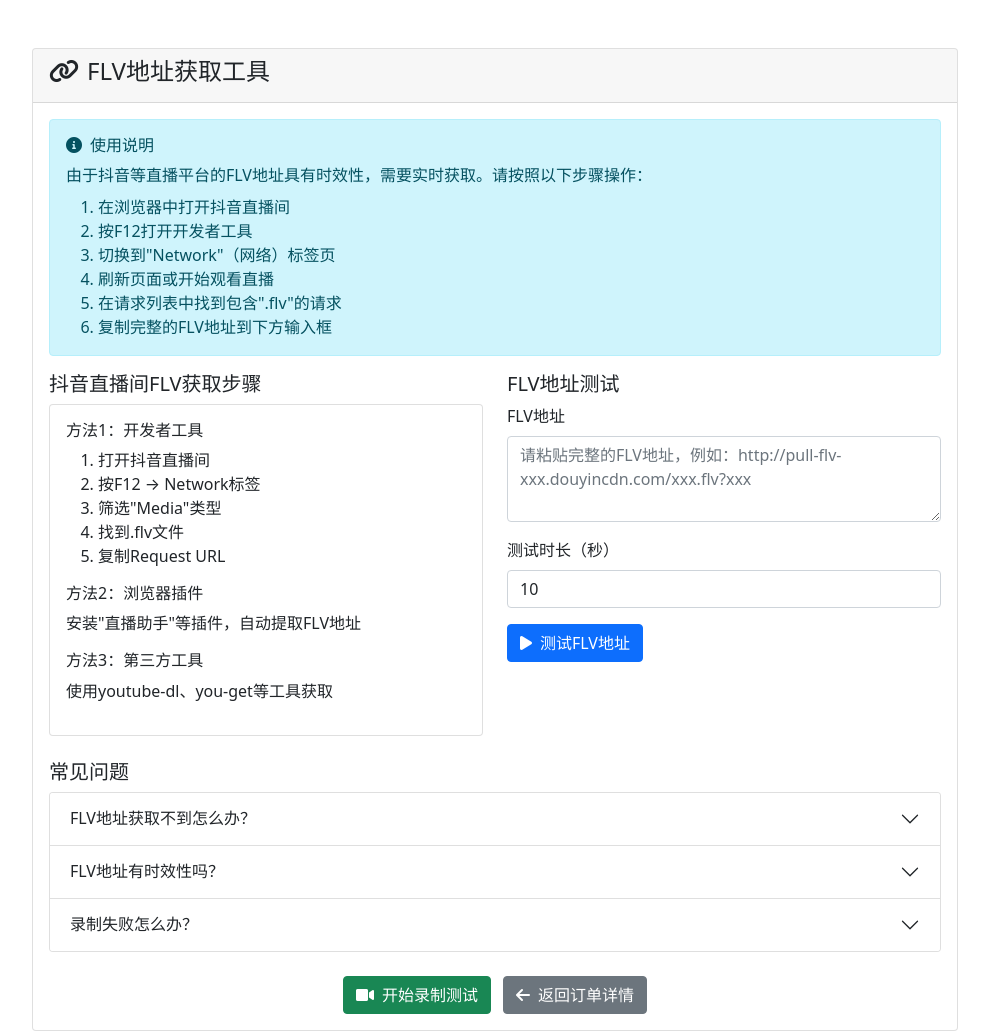
After one commit to luohao0705-lang/fpjinlin, a PHP site: page /flv_helper.php in a window 1280 px wide. The commit adds this page. Shown: the whole page, without its empty margins (145-1134 px from the left). Run offline with PHP 8.4, Linux system fonts and the light colour scheme.

Commit message:
Auto update on 2025/09/09 周二 19:27:30.42

```diff
--- /dev/null
+++ b/flv_helper.php
@@ -0,0 +1,201 @@
+<?php
+/**
+ * FLV地址获取工具
+ * 帮助用户获取有效的FLV流地址
+ */
+?>
+<!DOCTYPE html>
+<html lang="zh-CN">
+<head>
+    <meta charset="UTF-8">
+    <meta name="viewport" content="width=device-width, initial-scale=1.0">
+    <title>FLV地址获取工具 - 复盘精灵</title>
+    <link href="https://cdn.jsdelivr.net/npm/bootstrap@5.1.3/dist/css/bootstrap.min.css" rel="stylesheet">
+    <link href="https://cdnjs.cloudflare.com/ajax/libs/font-awesome/6.0.0/css/all.min.css" rel="stylesheet">
+</head>
+<body>
+    <div class="container mt-5">
+        <div class="row justify-content-center">
+            <div class="col-md-10">
+                <div class="card">
+                    <div class="card-header">
+                        <h4><i class="fas fa-link me-2"></i>FLV地址获取工具</h4>
+                    </div>
+                    <div class="card-body">
+                        <div class="alert alert-info">
+                            <h6><i class="fas fa-info-circle me-2"></i>使用说明</h6>
+                            <p class="mb-2">由于抖音等直播平台的FLV地址具有时效性，需要实时获取。请按照以下步骤操作：</p>
+                            <ol class="mb-0">
+                                <li>在浏览器中打开抖音直播间</li>
+                                <li>按F12打开开发者工具</li>
+                                <li>切换到"Network"（网络）标签页</li>
+                                <li>刷新页面或开始观看直播</li>
+                                <li>在请求列表中找到包含".flv"的请求</li>
+                                <li>复制完整的FLV地址到下方输入框</li>
+                            </ol>
+                        </div>
+
+                        <div class="row">
+                            <div class="col-md-6">
+                                <h5>抖音直播间FLV获取步骤</h5>
+                                <div class="card">
+                                    <div class="card-body">
+                                        <h6>方法1：开发者工具</h6>
+                                        <ol>
+                                            <li>打开抖音直播间</li>
+                                            <li>按F12 → Network标签</li>
+                                            <li>筛选"Media"类型</li>
+                                            <li>找到.flv文件</li>
+                                            <li>复制Request URL</li>
+                                        </ol>
+
+                                        <h6>方法2：浏览器插件</h6>
+                                        <p>安装"直播助手"等插件，自动提取FLV地址</p>
+
+                                        <h6>方法3：第三方工具</h6>
+                                        <p>使用youtube-dl、you-get等工具获取</p>
+                                    </div>
+                                </div>
+                            </div>
+
+                            <div class="col-md-6">
+                                <h5>FLV地址测试</h5>
+                                <form method="POST">
+                                    <div class="mb-3">
+                                        <label for="flv_url" class="form-label">FLV地址</label>
+                                        <textarea class="form-control" id="flv_url" name="flv_url" rows="3"
+                                                  placeholder="请粘贴完整的FLV地址，例如：http://pull-flv-xxx.douyincdn.com/xxx.flv?xxx"></textarea>
+                                    </div>
+
+                                    <div class="mb-3">
+                                        <label for="duration" class="form-label">测试时长（秒）</label>
+                                        <input type="number" class="form-control" id="duration" name="duration"
+                                               value="10" min="5" max="60">
+                                    </div>
+
+                                    <button type="submit" class="btn btn-primary">
+                                        <i class="fas fa-play me-2"></i>测试FLV地址
+                                    </button>
+                                </form>
+
+                                <?php if ($_POST): ?>
+                                    <div class="mt-3">
+                                        <h6>测试结果</h6>
+                                        <pre class="bg-light p-3 rounded"><?php
+                                        $flvUrl = $_POST['flv_url'] ?? '';
+                                        $duration = intval($_POST['duration'] ?? 10);
+
+                                        if (empty($flvUrl)) {
+                                            echo "请输入FLV地址";
+                                        } else {
+                                            echo "测试FLV地址: {$flvUrl}\n";
+                                            echo "测试时长: {$duration}秒\n\n";
+
+                                            // 检查地址格式
+                                            if (strpos($flvUrl, '.flv') === false) {
+                                                echo "❌ 警告: 地址中未包含.flv，可能不是有效的FLV流地址\n";
+                                            }
+
+                                            if (strpos($flvUrl, 'douyincdn.com') !== false) {
+                                                echo "✅ 检测到抖音CDN地址\n";
+                                            }
+
+                                            // 测试连接
+                                            $context = stream_context_create([
+                                                'http' => [
+                                                    'timeout' => 5,
+                                                    'method' => 'HEAD',
+                                                    'user_agent' => 'Mozilla/5.0 (Windows NT 10.0; Win64; x64) AppleWebKit/537.36'
+                                                ]
+                                            ]);
+
+                                            $headers = @get_headers($flvUrl, 1, $context);
+                                            if ($headers) {
+                                                echo "✅ 地址可访问: " . $headers[0] . "\n";
+                                            } else {
+                                                echo "⚠️ 地址检查失败，但可能仍然有效（某些流需要特殊处理）\n";
+                                            }
+
+                                            echo "\n建议：如果测试失败，请尝试以下方法：\n";
+                                            echo "1. 确保FLV地址是最新的（重新获取）\n";
+                                            echo "2. 检查直播间是否正在直播\n";
+                                            echo "3. 尝试使用不同的浏览器或设备\n";
+                                            echo "4. 联系技术支持\n";
+                                        }
+                                        ?></pre>
+                                    </div>
+                                <?php endif; ?>
+                            </div>
+                        </div>
+
+                        <div class="mt-4">
+                            <h5>常见问题</h5>
+                            <div class="accordion" id="faqAccordion">
+                                <div class="accordion-item">
+                                    <h2 class="accordion-header" id="faq1">
+                                        <button class="accordion-button collapsed" type="button" data-bs-toggle="collapse" data-bs-target="#collapse1">
+                                            FLV地址获取不到怎么办？
+                                        </button>
+                                    </h2>
+                                    <div id="collapse1" class="accordion-collapse collapse" data-bs-parent="#faqAccordion">
+                                        <div class="accordion-body">
+                                            <ul>
+                                                <li>确保直播间正在直播</li>
+                                                <li>尝试刷新页面重新获取</li>
+                                                <li>检查网络连接是否正常</li>
+                                                <li>尝试使用不同的浏览器</li>
+                                            </ul>
+                                        </div>
+                                    </div>
+                                </div>
+
+                                <div class="accordion-item">
+                                    <h2 class="accordion-header" id="faq2">
+                                        <button class="accordion-button collapsed" type="button" data-bs-toggle="collapse" data-bs-target="#collapse2">
+                                            FLV地址有时效性吗？
+                                        </button>
+                                    </h2>
+                                    <div id="collapse2" class="accordion-collapse collapse" data-bs-parent="#faqAccordion">
+                                        <div class="accordion-body">
+                                            是的，FLV地址通常具有时效性，一般几分钟到几小时就会失效。建议在获取地址后立即使用。
+                                        </div>
+                                    </div>
+                                </div>
+
+                                <div class="accordion-item">
+                                    <h2 class="accordion-header" id="faq3">
+                                        <button class="accordion-button collapsed" type="button" data-bs-toggle="collapse" data-bs-target="#collapse3">
+                                            录制失败怎么办？
+                                        </button>
+                                    </h2>
+                                    <div id="collapse3" class="accordion-collapse collapse" data-bs-parent="#faqAccordion">
+                                        <div class="accordion-body">
+                                            <ul>
+                                                <li>检查FFmpeg是否正确安装</li>
+                                                <li>确保服务器有足够的存储空间</li>
+                                                <li>检查网络连接是否稳定</li>
+                                                <li>尝试使用不同的FLV地址</li>
+                                            </ul>
+                                        </div>
+                                    </div>
+                                </div>
+                            </div>
+                        </div>
+
+                        <div class="mt-4 text-center">
+                            <a href="test_flv_recording.php" class="btn btn-success">
+                                <i class="fas fa-video me-2"></i>开始录制测试
+                            </a>
+                            <a href="admin/video_order_detail.php?id=16" class="btn btn-secondary ms-2">
+                                <i class="fas fa-arrow-left me-2"></i>返回订单详情
+                            </a>
+                        </div>
+                    </div>
+                </div>
+            </div>
+        </div>
+    </div>
+
+    <script src="https://cdn.jsdelivr.net/npm/bootstrap@5.1.3/dist/js/bootstrap.bundle.min.js"></script>
+</body>
+</html>
```
Also changed, not shown: includes/classes/VideoProcessor.php (+26 -4 lines), test_flv_recording.php (+40 -7 lines).
